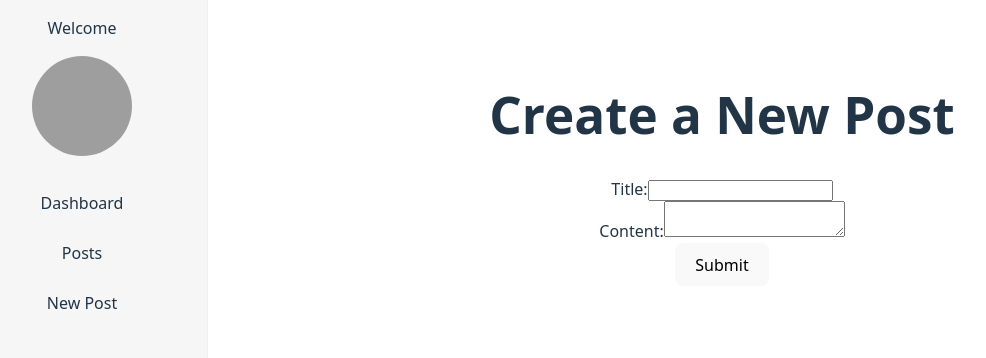
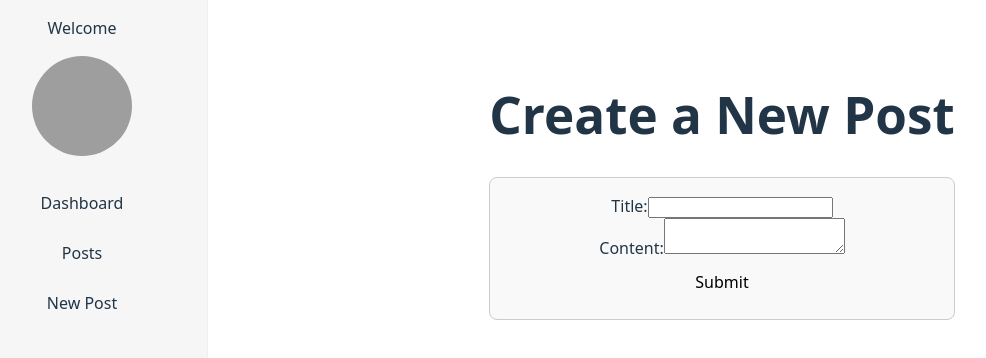
Before and after one commit to AminSBU/dashboard, a React (Vite) app in the folder dashboard/: page /newpost in a window 1280 px wide. Shown: the top 358 px of the page, without its empty margins (43-1029 px from the left). Built offline with nearby package versions, Linux system fonts and the light colour scheme; grey boxes are pictures that could not be loaded.

Commit message:
css file for NewPost

```diff
--- /dev/null
+++ b/dashboard/src/NewPost.css
@@ -0,0 +1,12 @@
+.newpost-form
+{
+    display: flex;
+    flex-direction: column;
+    max-width: 600px;
+    margin: 0 auto;
+    border: 1px solid #ccc;
+    border-radius: 8px;
+    padding: 1rem;
+    background-color: #f9f9f9;
+
+}
--- a/dashboard/src/NewPost.jsx
+++ b/dashboard/src/NewPost.jsx
@@ -1,8 +1,10 @@
+import './NewPost.css';
+
 function NewPost() {
   return (
     <div>
         <h1>Create a New Post</h1>
-        <form>
+        <form className="newpost-form">
             <div>
                 <label htmlFor="title">Title:</label>
                 <input type="text" id="title" name="title" required />
```
